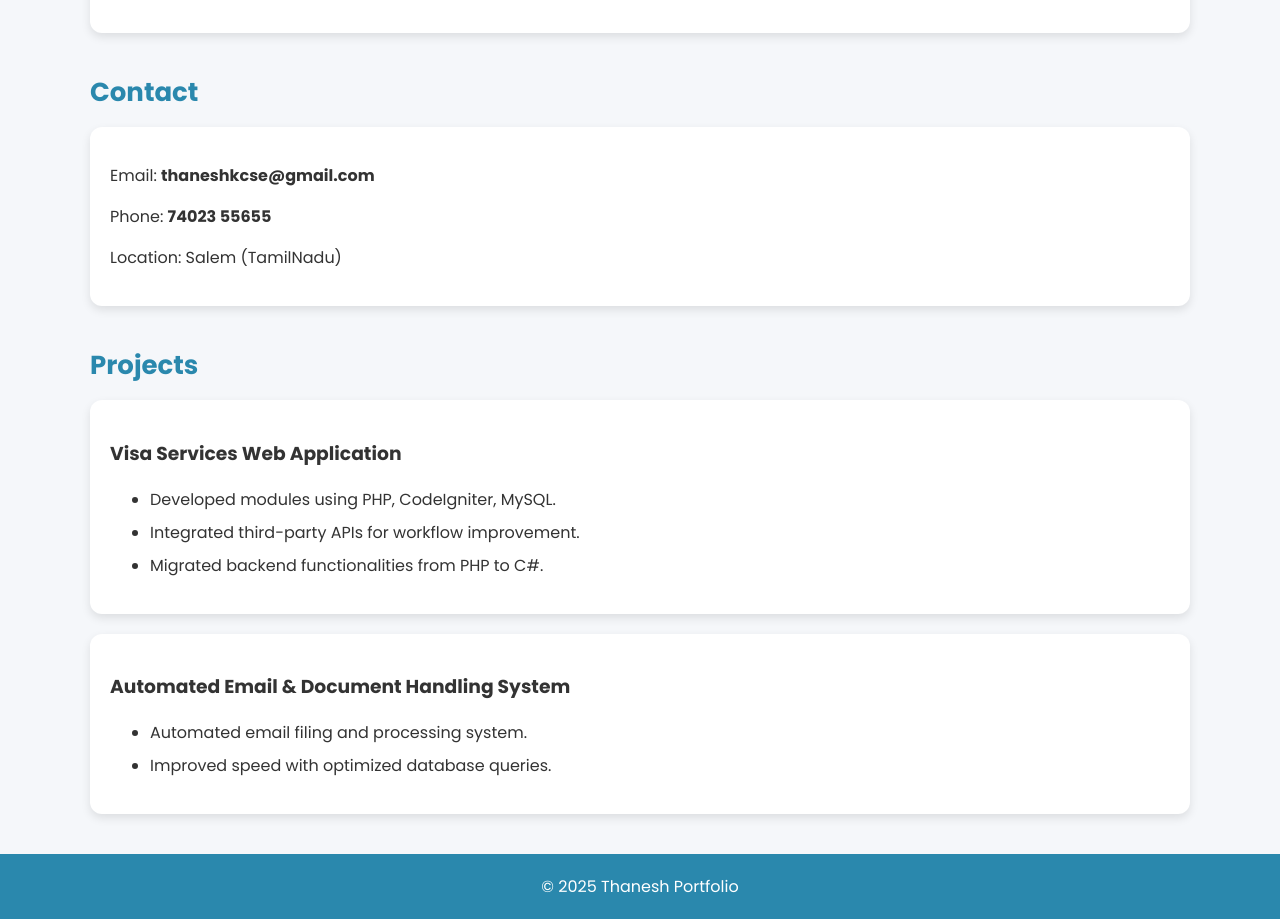
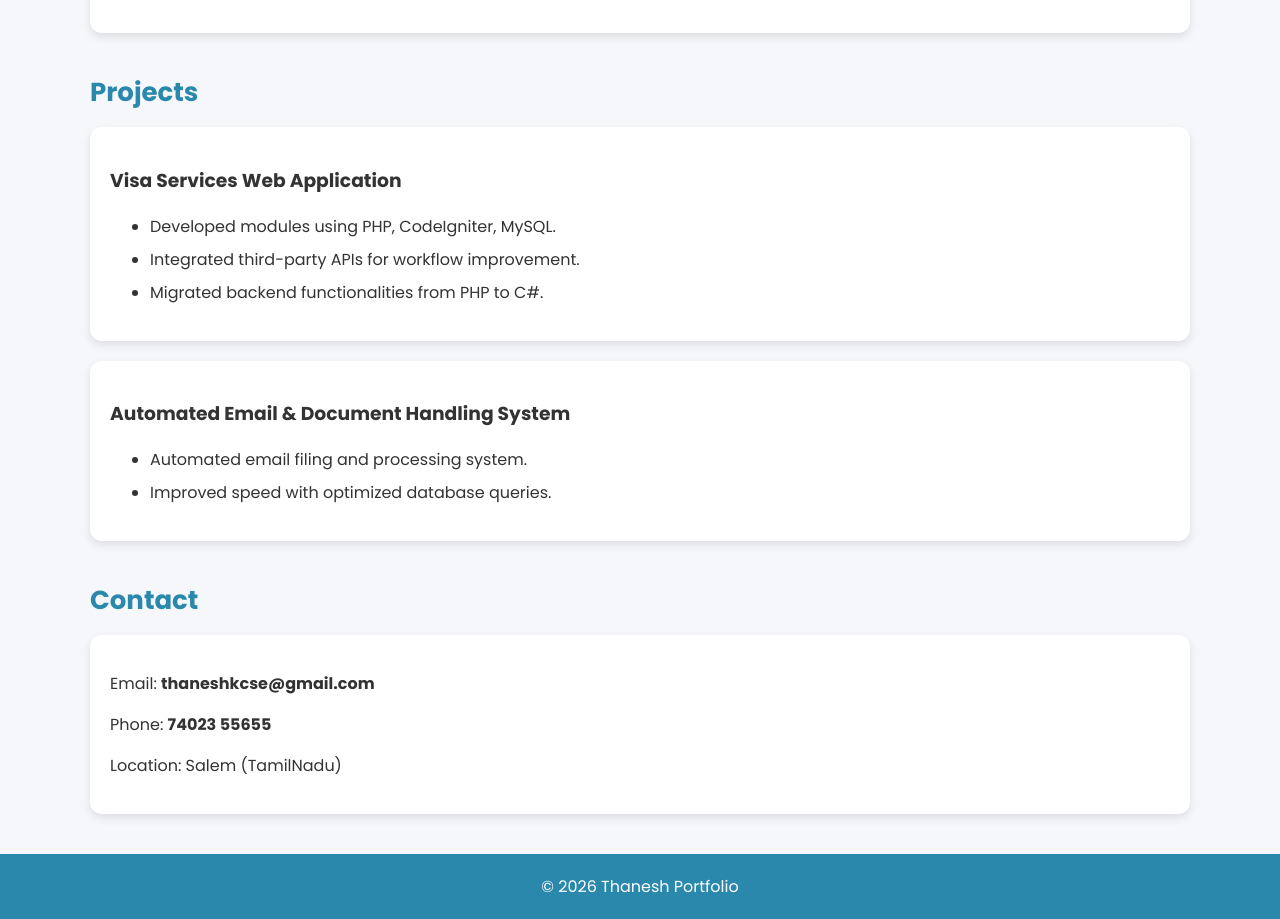
Before and after one commit to Thaneshkumarasamy/thanesh-portfolio, a plain HTML site: page index.html in a window 1280 px wide. Shown: the part 1964-2883 px from the top of the page. Drawn offline with Linux system fonts and the light colour scheme.

Commit message:
Updated 22 june 2026 new

```diff
--- a/index.html
+++ b/index.html
@@ -3,7 +3,8 @@
 <head>
     <meta charset="UTF-8" />
     <meta name="viewport" content="width=device-width, initial-scale=1.0" />
-    <title>Thanesh | Full Stack Developer Portfolio</title>
+    <title>Thanesh Portfolio</title>
+    <link rel="icon" type="image/jpeg" href="profile.jpg">
     <link rel="preconnect" href="https://fonts.googleapis.com" />
     <link rel="preconnect" href="https://fonts.gstatic.com" crossorigin />
     <link href="https://fonts.googleapis.com/css2?family=Poppins:wght@300;400;500;600;700&display=swap" rel="stylesheet" />
@@ -159,15 +160,6 @@
         </ul>
     </div>
 </section>
-
-<section>
-    <h2>Contact</h2>
-    <div class="card">
-        <p>Email: <strong>thaneshkcse@gmail.com</strong></p>
-        <p>Phone: <strong>74023 55655</strong></p>
-        <p>Location: Salem (TamilNadu)</p>
-    </div>
-</section>
 <section>
     <h2>Projects</h2>
     <div class="card">
@@ -186,10 +178,18 @@
         </ul>
     </div>
 </section>
+<section>
+<h2>Contact</h2>
+    <div class="card">
+        <p>Email: <strong>thaneshkcse@gmail.com</strong></p>
+        <p>Phone: <strong>74023 55655</strong></p>
+        <p>Location: Salem (TamilNadu)</p>
+    </div>
+</section>
 
 
 
-<div class="footer">© 2025 Thanesh Portfolio</div>
+<div class="footer">© 2026 Thanesh Portfolio</div>
 
 <script>
 // Fade-in on scroll
```
